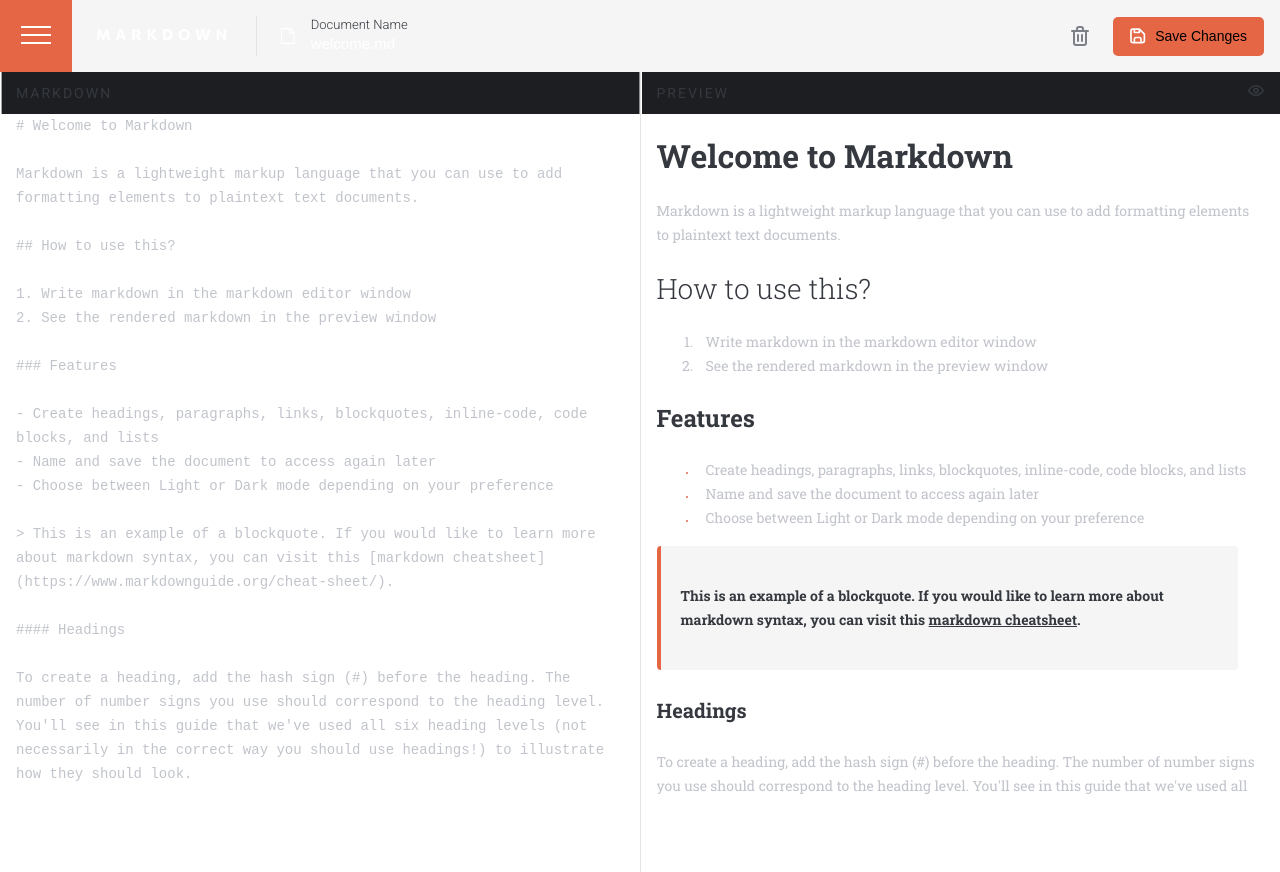
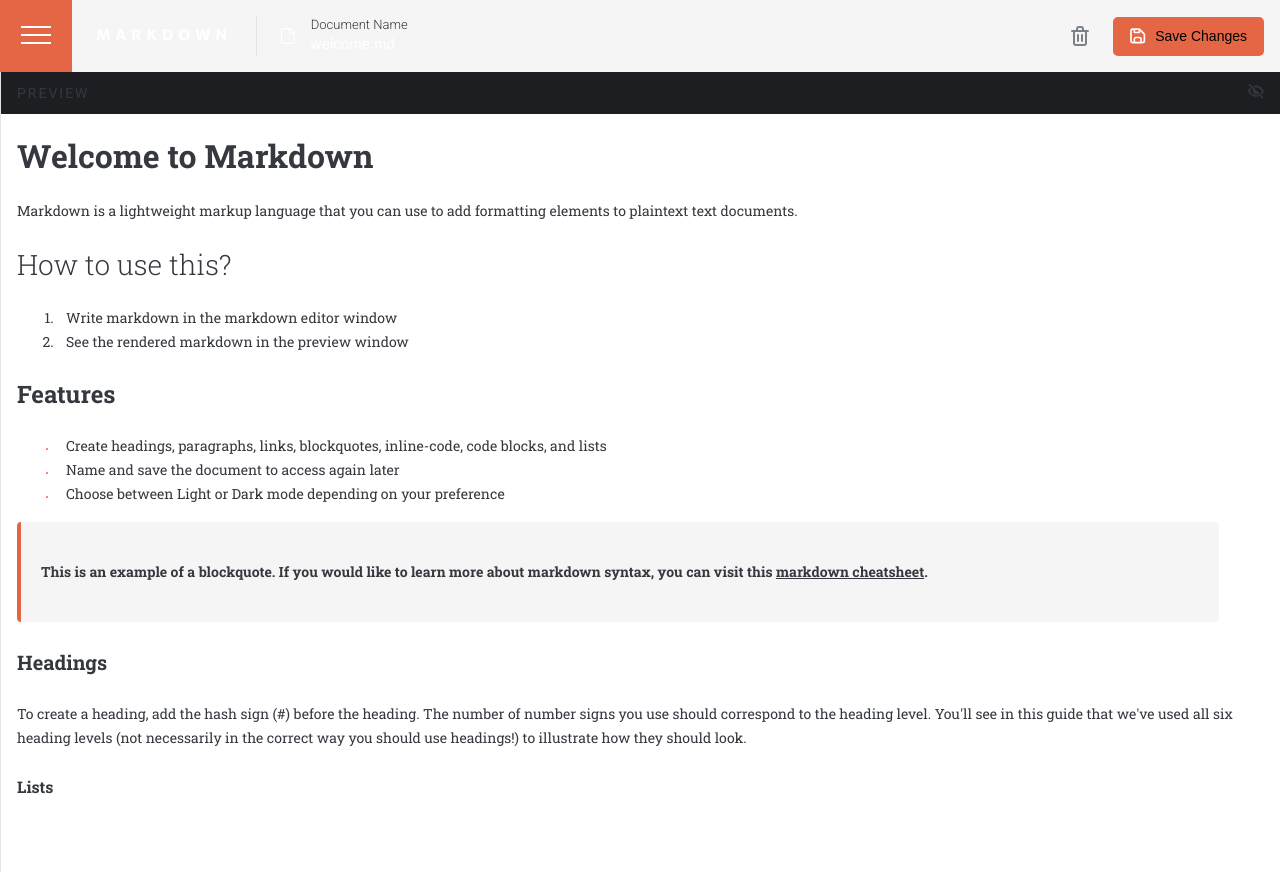
Before and after one commit to MaxDeb1/browser-markdown-editor, a React (Vite) app in the folder client/: page / in a window 1280 px wide. Both pictures are taken after a click on the element 1257 px from the left and 93 px from the top of the page. Shown: the top 872 px of the page. Built offline with nearby package versions, Linux system fonts and the light colour scheme; no server answers.

Commit message:
Fullscreen preview

```diff
--- a/client/src/App.css
+++ b/client/src/App.css
@@ -16,29 +16,29 @@ main {
 main > * {
   width: 50%;
   height: 100vh;
+  transition: all 500ms ease-in-out;
 }
-/* .container main > :first-child {
- width: 0px;
+
+.container main.fullscreenPreview .markdown {
+ width: 0;
  padding: 0;
  overflow: hidden;
 }
-.container main > :last-child {
+
+.container main .markdown .content {
+  width: 50vw;
+}
+.container.menuOpen main .markdown .content {
+  width: calc(50vw - (117.5px + var(--p-right)));
+}
+
+.container main.fullscreenPreview .preview {
   width: 100%;
-}
-.markdown .content {
-  width: 50vw;
-  overflow: hidden;
-  padding-inline: 24px;
-} */
-
-main > *:not(.divider) {
-  --p-left: 16px;
-  --p-right: 24px;
-  padding-inline: var(--p-left) var(--p-right);
 }
 
 main > * .title {
   height: 42px;
+  padding-inline: var(--p-left) var(--p-right);
   font-style: normal;
   font-weight: 500;
   text-transform: uppercase;
@@ -50,6 +50,4 @@ main > * .title {
   justify-content: space-between;
   color: var(--clr-foreground-markdownbody);
   background-color: var(--clr-background-windowtitle);
-  box-shadow: 0 0 0 var(--p-right) var(--clr-background-windowtitle);
-	clip-path: inset(0 calc(-1 * var(--p-right)) 0 calc(-0.9 * var(--p-left)));
 }
--- a/client/src/App.tsx
+++ b/client/src/App.tsx
@@ -7,13 +7,14 @@ import { useAppStore } from "./lib/store";
 
 function App() {
   const isMenuOpen = useAppStore((state) => state.isOpen)
+  const isPreviewFullscreen = useAppStore((state) => state.isFullscreen)
 
   return (
     <>
       <Sidebar />
       <section className={`container ${isMenuOpen ? "menuOpen" : ""}`}>
         <Header />
-        <main>
+        <main className={`${isPreviewFullscreen ? "fullscreenPreview" : ""}`}>
           <Markdown />
           <div className="divider"></div>
           <Preview />
--- a/client/src/components/Markdown/Markdown.css
+++ b/client/src/components/Markdown/Markdown.css
@@ -1,9 +1,6 @@
-/** View App.css for padding **/
-
-.content {
+.markdown .content {
   height: calc(100% - 120px);
-  width: calc(100% + var(--p-right));
-  padding-right: var(--p-right);
+  padding-inline: var(--p-left) var(--p-right);
   resize: none;
   outline: none;
   border: medium none;
@@ -11,4 +8,5 @@
   line-height: 24px;
   color: rgb(193, 196, 203);
   background-color: inherit;
+  overflow-x: hidden;
 }
--- a/client/src/components/Preview/Preview.css
+++ b/client/src/components/Preview/Preview.css
@@ -1,19 +1,24 @@
-.fullscreen {
+.preview {
+  z-index: 2;
+}
+
+.fullscreenToggle {
   width: 18px;
   height: 18px;
   transform: translateX(10px);
   cursor: pointer;
 }
 
-.fullscreen:hover {
+.fullscreenToggle:hover {
   color: var(--clr-orange);
 }
 
 .preview .content {
-  width: calc(100% + var(--p-right));
   height: calc(100% - 120px);
+  padding-inline: var(--p-left) var(--p-right);
   font-family: 'Roboto Slab', serif;
   overflow: auto;
+  background-color: var(--clr-background-main);;
 }
 
 .preview :where(h1, h2, h3, h4, h5, h6) {
--- a/client/src/components/Preview/Preview.tsx
+++ b/client/src/components/Preview/Preview.tsx
@@ -3,14 +3,18 @@ import { useAppStore } from "../../lib/store";
 import "./Preview.css"
 
 const Preview = () => {
-    const { markdownContent } = useAppStore();
+    const { markdownContent, isFullscreen, toggleIsFullscreen } = useAppStore();
 
     return (
         <div className="preview">
             <div className="title">
                 Preview
-                <div className="fullscreen">
-                    <svg width="16" height="12" xmlns="http://www.w3.org/2000/svg"><path d="M7.784.003c4.782-.144 7.597 4.31 8.109 5.198a.8.8 0 0 1 0 .8c-.688 1.2-3.255 5.086-7.677 5.198h-.2c-4.71 0-7.405-4.326-7.909-5.198a.8.8 0 0 1 0-.8C.803 4.001 3.362.115 7.784.003Zm.38 1.6h-.3c-3.199.08-5.286 2.71-6.086 3.998C2.482 6.73 4.73 9.68 8.176 9.6c3.199-.08 5.262-2.711 6.086-3.999-.712-1.127-2.967-4.086-6.398-3.998ZM8 2.803A2.799 2.799 0 1 1 8 8.4a2.799 2.799 0 0 1 0-5.598Zm0 1.599A1.2 1.2 0 1 0 8 6.8a1.2 1.2 0 0 0 0-2.4Z" fill="currentColor"/></svg>
+                <div className="fullscreenToggle" onClick={() => toggleIsFullscreen()}>
+                    { isFullscreen ?
+                        <svg width="16" height="15" xmlns="http://www.w3.org/2000/svg"><path d="M1.38.027a.795.795 0 0 1 .769.206L14.815 12.9a.792.792 0 0 1 0 1.124.792.792 0 0 1-1.124 0L9.234 9.567a2.77 2.77 0 0 1-3.753-3.753L1.024 1.357a.795.795 0 0 1 .357-1.33Zm.998 3.832 1.156 1.116a10.846 10.846 0 0 0-1.773 2.153c.696 1.117 2.929 4.038 6.333 3.959a6.127 6.127 0 0 0 1.346-.198l1.25 1.25a7.505 7.505 0 0 1-2.556.53h-.198c-4.663 0-7.331-4.282-7.83-5.145a.792.792 0 0 1 0-.792A12.58 12.58 0 0 1 2.378 3.86Zm5.328-2.272c4.726-.143 7.52 4.267 8.028 5.145.15.24.163.542.031.792a12.58 12.58 0 0 1-2.304 2.874l-1.195-1.116a10.846 10.846 0 0 0 1.813-2.154c-.705-1.116-2.937-4.045-6.333-3.958a6.127 6.127 0 0 0-1.346.198L5.149 2.117a7.505 7.505 0 0 1 2.557-.53Zm-.974 5.486v.055c0 .656.532 1.188 1.188 1.188l.047-.008-1.235-1.235Z" fill="currentColor"/></svg>
+                    :
+                        <svg width="16" height="12" xmlns="http://www.w3.org/2000/svg"><path d="M7.784.003c4.782-.144 7.597 4.31 8.109 5.198a.8.8 0 0 1 0 .8c-.688 1.2-3.255 5.086-7.677 5.198h-.2c-4.71 0-7.405-4.326-7.909-5.198a.8.8 0 0 1 0-.8C.803 4.001 3.362.115 7.784.003Zm.38 1.6h-.3c-3.199.08-5.286 2.71-6.086 3.998C2.482 6.73 4.73 9.68 8.176 9.6c3.199-.08 5.262-2.711 6.086-3.999-.712-1.127-2.967-4.086-6.398-3.998ZM8 2.803A2.799 2.799 0 1 1 8 8.4a2.799 2.799 0 0 1 0-5.598Zm0 1.599A1.2 1.2 0 1 0 8 6.8a1.2 1.2 0 0 0 0-2.4Z" fill="currentColor"/></svg>
+                    }
                 </div>
             </div>
             <div className='content'>
--- a/client/src/index.css
+++ b/client/src/index.css
@@ -22,6 +22,9 @@
   --clr-foreground-code: hsl(0, 0%, 100%);
   --clr-orange: hsl(13, 75%, 58%);
   --clr-divider: hsl(216, 8%, 38%);
+
+  --p-left: 16px;
+  --p-right: 24px;
 
   font-family: Inter, system-ui, Avenir, Helvetica, Arial, sans-serif;
   line-height: 1.5;
--- a/client/src/lib/slices/activeDocumentSlice.tsx
+++ b/client/src/lib/slices/activeDocumentSlice.tsx
@@ -8,20 +8,24 @@ export interface Document {
   content: string
 }
 
-export interface ActiveDocumentSlice {
+export interface DocumentSlice {
   activeDoc: Document
   updateActiveDoc: (data: number) => void
+
   markdownContent: Document["content"]
   updateMarkdownContent: (data: string) => void
+
   documentName: string
   updateDocumentName: (data: string) => void
 }
 
-export const createDocumentSlice: StateCreator<ActiveDocumentSlice> = (set) => ({
+export const createDocumentSlice: StateCreator<DocumentSlice> = (set) => ({
   activeDoc: documents[0],
   updateActiveDoc: (id: Document["id"]) => set({activeDoc: documents[id - 1]}),
+
   markdownContent: "",
   updateMarkdownContent: (markdownContent) => set({markdownContent}),
+
   documentName: "",
   updateDocumentName: (documentName) => set({documentName}),
 })
--- /dev/null
+++ b/client/src/lib/slices/fullscreenPreviewSlice.tsx
@@ -0,0 +1,11 @@
+import { StateCreator } from 'zustand'
+
+export interface PreviewSlice {
+  isFullscreen: boolean;
+  toggleIsFullscreen: () => void
+}
+
+export const createPreviewSlice: StateCreator<PreviewSlice> = (set) => ({
+  isFullscreen: false,
+  toggleIsFullscreen: () => set((state) => ({ isFullscreen: !state.isFullscreen})),
+})
--- a/client/src/lib/store.ts
+++ b/client/src/lib/store.ts
@@ -1,10 +1,12 @@
 import { create } from 'zustand'
 import { MenuSlice, createMenuSlice } from './slices/openMenuSlice'
 import { DocumentSlice, createDocumentSlice } from './slices/activeDocumentSlice'
+import { PreviewSlice, createPreviewSlice } from './slices/fullscreenPreviewSlice'
 
-type StoreState = MenuSlice & DocumentSlice
+type StoreState = MenuSlice & DocumentSlice & PreviewSlice
 
 export const useAppStore = create<StoreState>()((...args) => ({
   ...createMenuSlice(...args),
   ...createDocumentSlice(...args),
+  ...createPreviewSlice(...args),
 }))
```
